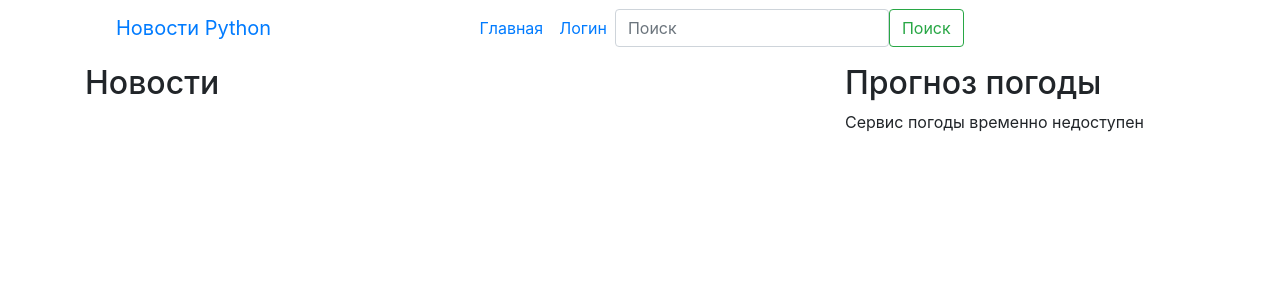
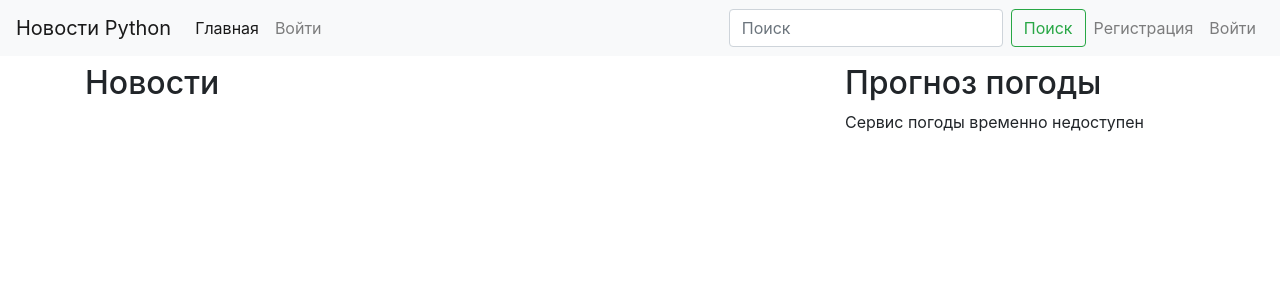
Before and after one commit to Illuminater1/webtrack, a Python web app: template webapp/templates/news/index.html in a window 1280 px wide. Shown: the top 300 px of the page. Run offline with Jinja, Linux system fonts and the light colour scheme; the template is opened without the code that fills it, so the values that code supplies are empty.

Commit message:
Добавлнеы кнопки для авторизованных и не авторизованнх пользователей в панели навигации

```diff
--- a/webapp/templates/base.html
+++ b/webapp/templates/base.html
@@ -12,11 +12,12 @@
     <title>{{ page_title }}</title>
 </head>
 <body>
+{% include 'menu.html'%}
+<div class="container">
 
 
-<div class="container">
-{% include 'menu.html'%}
     <h1>{{ page_title }}</h1>
+
     {% block content %} {% endblock %}
 </div>
 <!-- Optional JavaScript -->
--- a/webapp/templates/menu.html
+++ b/webapp/templates/menu.html
@@ -1,25 +1,47 @@
-
-<nav class="navbar navbar-expand-lg bg-body-tertiary w-100">
-  <div class="container-fluid">
-    <a class="navbar-brand mx-auto" href="#">Новости Python</a>
+<nav class="navbar navbar-expand-lg navbar-light bg-light">
+    <a class="navbar-brand" href="#">Новости Python</a>
     <button class="navbar-toggler" type="button" data-bs-toggle="collapse" data-bs-target="#navbarSupportedContent"
             aria-controls="navbarSupportedContent" aria-expanded="false" aria-label="Переключатель навигации">
         <span class="navbar-toggler-icon"></span>
     </button>
 
-    <div class="collapse navbar-collapse justify-content-center" id="navbarSupportedContent">
-      <ul class="navbar-nav mb-2 mb-lg-0">
-        <li class="nav-item">
-          <a class="nav-link active" aria-current="page" href="/">Главная</a>
+    <div class="collapse navbar-collapse" id="navbarSupportedContent">
+        <ul class="navbar-nav mr-auto">
+            <li class="nav-item active">
+                <a class="nav-link" href="/">Главная</a>
             </li>
             <li class="nav-item">
-          <a class="nav-link" href="{{ url_for('user.login') }}">Логин</a>
+                {% if current_user.is_authenticated %}
+                <a class="nav-link" href="{{ url_for('user.logout') }}">Выйти</a>
+                {% else %}
+                <a class="nav-link" href="{{ url_for('user.login') }}">Войти</a>
+                {% endif %}
             </li>
         </ul>
-            <form class="d-flex" role="search">
-                <input class="form-control me-" type="search" placeholder="Поиск" aria-label="Поиск">
-                <button class="btn btn-outline-success" type="submit">Поиск</button>
+        <form class="form-inline my-2 my-lg-0" role="search">
+            <input class="form-control mr-sm-2" type="search" placeholder="Поиск" aria-label="Поиск">
+            <button class="btn btn-outline-success my-2 my-sm-0" type="submit">Поиск</button>
         </form>
-        </div>
+        <ul class="navbar-nav">
+            {% if current_user.is_authenticated %}
+            <li class=" nav-item">
+                <span class="nav-link">Привет, {{ current_user.username }}!</span>
+            </li>
+            {% if current_user.is_admin %}
+            <li class=" nav-item">
+                <a class="nav-link" href="{{ url_for('admin.admin_index') }}">Админка</a>
+            </li>
+            {% endif %}
+            <li class=" nav-item">
+                <a class="nav-link" href="{{ url_for('user.logout') }}">Выйти</a>
+            </li>
+            {% else %}
+            <li class=" nav-item">
+                <a class="nav-link" href="{{ url_for('user.register') }}">Регистрация</a>
+            </li>
+            <li class=" nav-item">
+                <a class="nav-link" href="{{ url_for('user.login') }}">Войти</a>
+                {% endif %}
+        </ul>
     </div>
 </nav>
--- a/webapp/templates/news/index.html
+++ b/webapp/templates/news/index.html
@@ -15,9 +15,9 @@
         {% endwith %}
         <h2>Новости</h2>
         {% for news in news_list %}
-            <h3> <a href="{{ news.url }}">{{ news.title }}</a></h3>
+        <h3><a href="{{ news.url }}">{{ news.title }}</a></h3>
         <p>{{ news.published.strftime('%d.%m.%Y') }}</p>
-            <hr />
+        <hr/>
         {% endfor %}
     </div>
     <div class="col-4">
```
Lines whose indentation alone changed are shown as unchanged.
